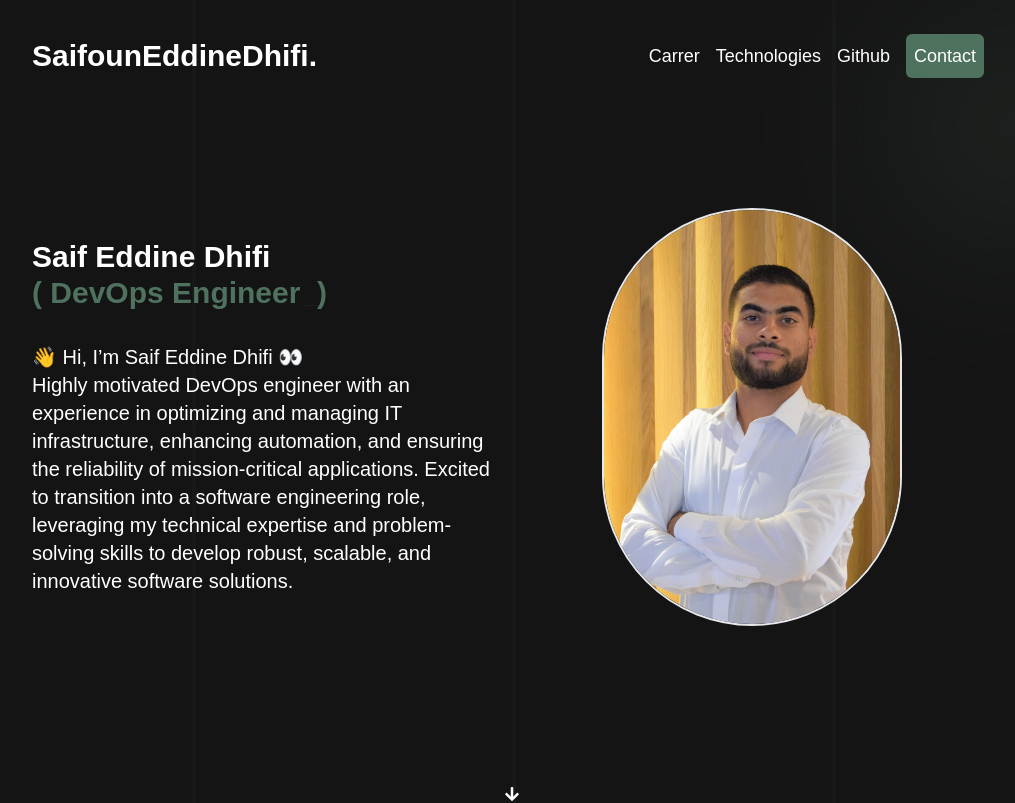
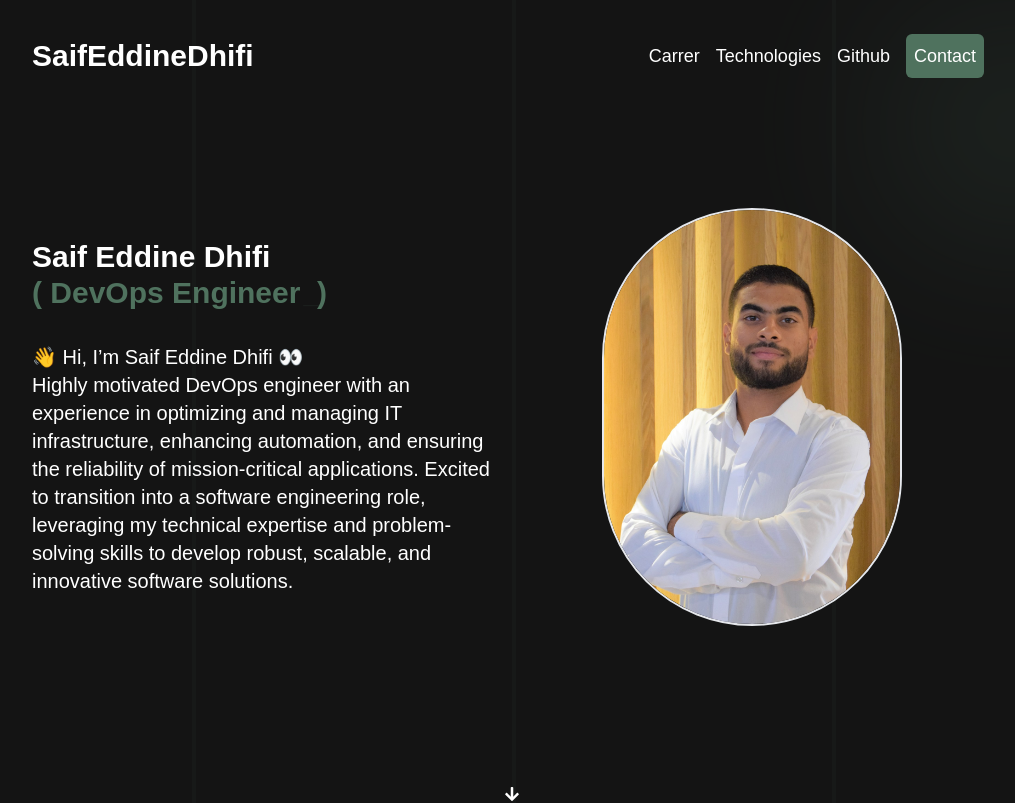
Before and after one commit to D-saif/portfolio, a React (Create React App) app: page / in a window 1280 px wide. Shown: the top 803 px of the page, without its empty margins (128-1143 px from the left). Built offline with nearby package versions, Linux system fonts and the light colour scheme; no server answers; a web font is replaced by a local one.

Commit message:
Update Header.js

```diff
--- a/src/components/Header.js
+++ b/src/components/Header.js
@@ -38,9 +38,9 @@ const Header = () => {
 
                     <div className="h-28 mx-auto flex items-center font-bold text-3xl justify-between">
                         <div className="flex transition-all duration-1000 ease-in-out hover:bg-textColor hover:px-8 ">
-                            <h1>Saifoun </h1>
+                            <h1>Saif</h1>
                             <h1>Eddine</h1>
-                            <h1>Dhifi.</h1>
+                            <h1>Dhifi</h1>
                         </div>
                         <div>
                             <ul className="md:flex items-center text-lg font-normal hidden sm:hidden">
```
